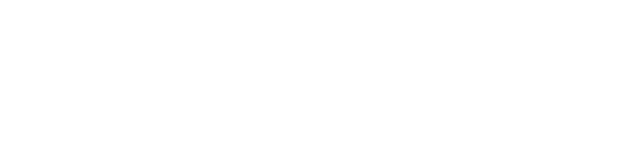
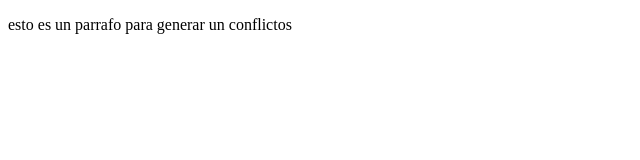
Before and after one commit to kevinlm2282/pruebaGIT, a plain HTML site: page index.html in a window 1280 px wide. Shown: the whole page, without its empty margins (0-640 px from the left). Drawn offline with Linux system fonts and the light colour scheme.

Commit message:
segundo cambio

```diff
--- a/index.html
+++ b/index.html
@@ -7,6 +7,6 @@
     <title>Document</title>
 </head>
 <body>
-
+    <p>esto es un parrafo para generar un conflictos</p>
 </body>
 </html>
```
